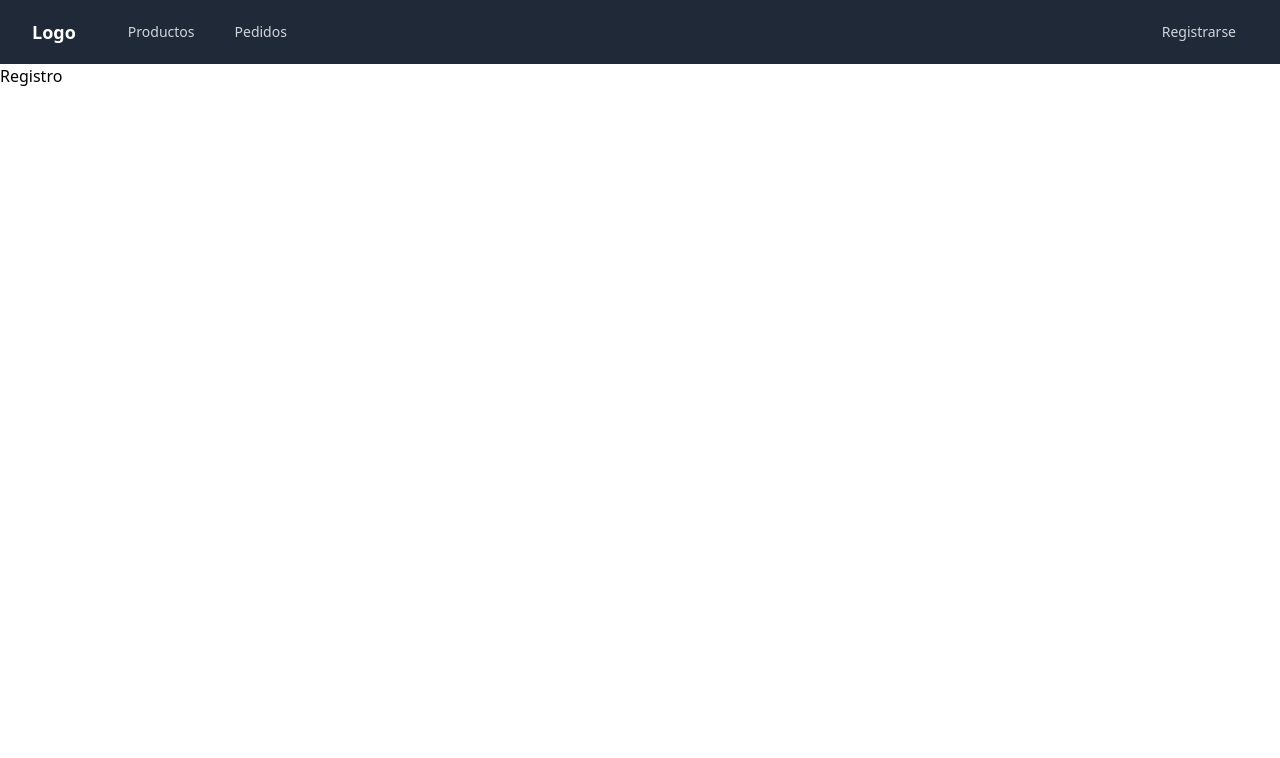
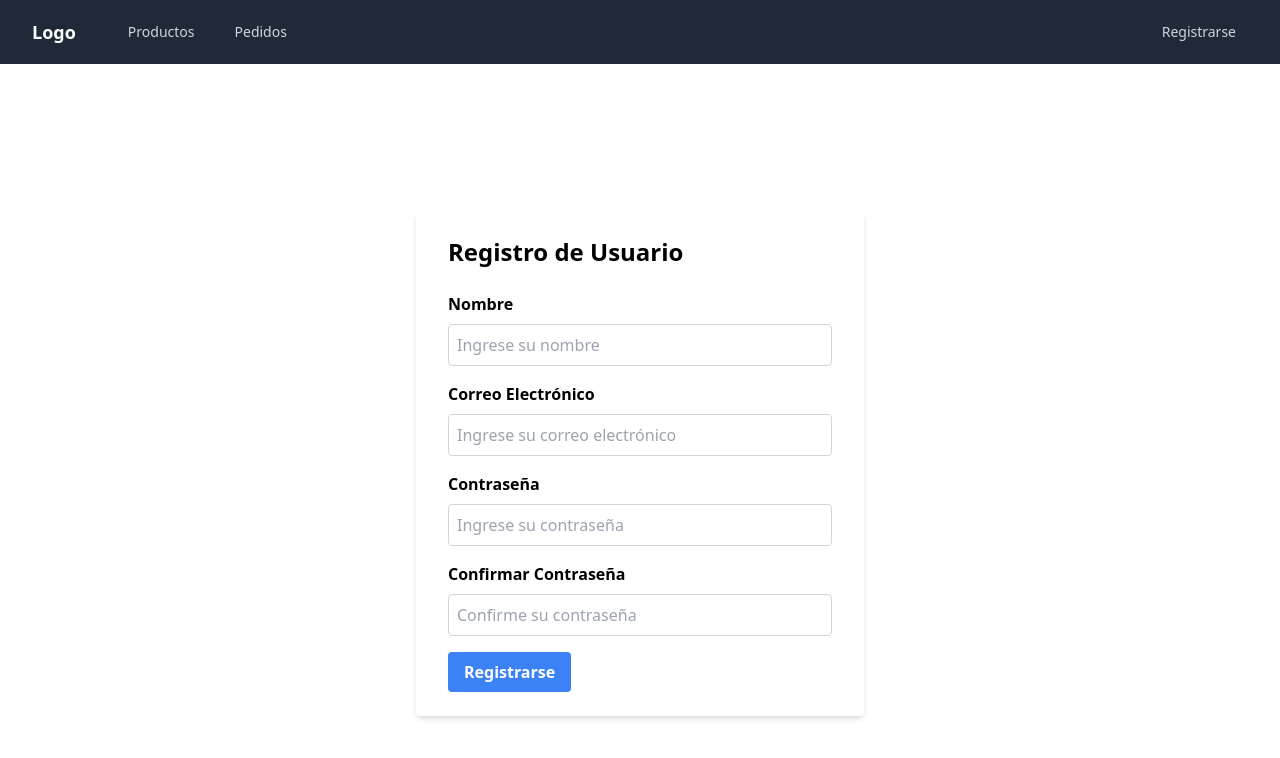
Before and after one commit to juanF18/online-store-react, a React (Vite) app: page /registro in a window 1280 px wide. Shown: the top 758 px of the page. Built offline with nearby package versions, Linux system fonts and the light colour scheme.

Commit message:
Se agrega el formulario de registro y validan todos los campos

```diff
--- /dev/null
+++ b/src/components/atoms/boton.tsx
@@ -0,0 +1,13 @@
+interface BotonProps {
+  label: string;
+}
+export function Boton({ label }: BotonProps) {
+  return (
+    <button
+      type="submit"
+      className="bg-blue-500 hover:bg-blue-700 text-white font-bold py-2 px-4 rounded"
+    >
+      {label}
+    </button>
+  );
+}
--- a/src/components/atoms/index.ts
+++ b/src/components/atoms/index.ts
@@ -0,0 +1,3 @@
+export { Boton } from "./boton";
+export { InputField } from "./input-field";
+export { NavMovile } from "./nav-movile";
--- /dev/null
+++ b/src/components/atoms/input-field.tsx
@@ -0,0 +1,36 @@
+import { Field, useField } from "formik";
+
+interface InputFieldProps {
+  label: string;
+  type: string;
+  name: string;
+  placeholder: string;
+}
+export function InputField({
+  label,
+  type,
+  placeholder,
+  name,
+}: InputFieldProps) {
+  const [field, meta] = useField(name);
+
+  return (
+    <div className="mb-4">
+      <label htmlFor={field.name} className="block font-bold mb-2">
+        {label}
+      </label>
+      <Field
+        name={name}
+        type={type}
+        id={field.name}
+        placeholder={placeholder}
+        className={`w-full p-2 border border-gray-300 rounded ${
+          meta.touched && meta.error ? "border-red-500" : ""
+        }`}
+      />
+      {meta.touched && meta.error && (
+        <p className="text-red-500 mt-2">{meta.error}</p>
+      )}
+    </div>
+  );
+}
--- a/src/components/atoms/nav-movile.tsx
+++ b/src/components/atoms/nav-movile.tsx
@@ -1,7 +1,7 @@
 interface Props {
   nombre: string;
 }
-export default function NavMovile({ nombre }: Props) {
+export function NavMovile({ nombre }: Props) {
   return (
     <span className="text-gray-300 hover:bg-gray-700 hover:text-white block px-3 py-2 rounded-md text-base font-medium">
       {nombre}
--- a/src/components/index.ts
+++ b/src/components/index.ts
@@ -1 +1 @@
-export * from "./templates/navbar";
+export * from "./templates";
--- /dev/null
+++ b/src/components/templates/formulario-registro/formulario-registro.tsx
@@ -0,0 +1,45 @@
+import { Form, Formik, FormikProvider, useFormik } from "formik";
+import { Boton, InputField } from "../../atoms";
+import { validationSchema, valoresIniciales } from "./registro.data";
+export function FormularioRegistro() {
+  return (
+    <div className="flex items-center justify-center h-screen">
+      <Formik
+        initialValues={valoresIniciales()}
+        validationSchema={validationSchema()}
+        onSubmit={(values) => {
+          console.log(values);
+        }}
+      >
+        <Form className="bg-white shadow-md rounded px-8 py-6">
+          <h2 className="w-96 text-2xl font-bold mb-6">Registro de Usuario</h2>
+          <InputField
+            label="Nombre"
+            type="text"
+            name="nombre"
+            placeholder="Ingrese su nombre"
+          />
+          <InputField
+            label="Correo Electrónico"
+            type="email"
+            name="email"
+            placeholder="Ingrese su correo electrónico"
+          />
+          <InputField
+            label="Contraseña"
+            type="password"
+            name="contrasena"
+            placeholder="Ingrese su contraseña"
+          />
+          <InputField
+            label="Confirmar Contraseña"
+            type="password"
+            name="confirmarContrasena"
+            placeholder="Confirme su contraseña"
+          />
+          <Boton label="Registrarse" />
+        </Form>
+      </Formik>
+    </div>
+  );
+}
--- /dev/null
+++ b/src/components/templates/formulario-registro/index.ts
@@ -0,0 +1 @@
+export { FormularioRegistro } from "./formulario-registro";
--- /dev/null
+++ b/src/components/templates/formulario-registro/registro.data.ts
@@ -0,0 +1,28 @@
+import * as Yup from "yup";
+
+export function valoresIniciales() {
+  return {
+    nombre: "",
+    email: "",
+    contrasena: "",
+    confirmarContrasena: "",
+  };
+}
+
+export function validationSchema() {
+  return Yup.object().shape({
+    nombre: Yup.string().required("El nombre es requerido"),
+    email: Yup.string()
+      .email("Correo electrónico inválido")
+      .required("El correo es requerido"),
+    contrasena: Yup.string()
+      .min(6, "La contraseña debe tener al menos 6 caracteres")
+      .required("La contraseña es requerida"),
+    confirmarContrasena: Yup.string()
+      .oneOf(
+        [Yup.ref("contrasena"), undefined],
+        "Las contraseñas deben coincidir"
+      )
+      .required("La confirmación de contraseña es requerida"),
+  });
+}
--- a/src/components/templates/index.ts
+++ b/src/components/templates/index.ts
@@ -1 +1,2 @@
 export * from "./navbar";
+export * from "./formulario-registro";
--- a/src/components/templates/navbar/subMenuNavbar.tsx
+++ b/src/components/templates/navbar/subMenuNavbar.tsx
@@ -1,5 +1,5 @@
 import { NavLink } from "react-router-dom";
-import NavMovile from "../../atoms/nav-movile";
+import { NavMovile } from "../../atoms";
 
 export default function SubMenuNavbar() {
   return (
--- a/src/pages/registro.page.tsx
+++ b/src/pages/registro.page.tsx
@@ -1,7 +1,5 @@
+import { FormularioRegistro } from "../components";
+
 export function RegistroPage() {
-  return (
-    <div>
-      <h1>Registro</h1>
-    </div>
-  );
+  return <FormularioRegistro />;
 }
```
